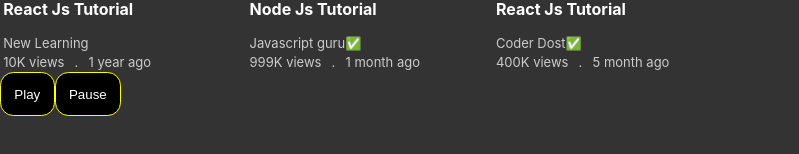
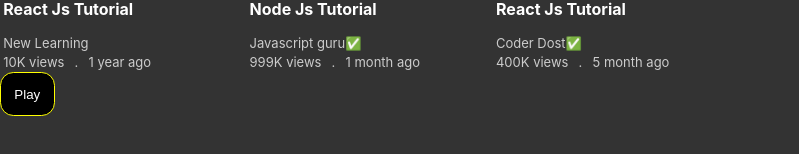
Before and after one commit to adritade3/react-app, a React (Create React App) app: page / in a window 1280 px wide. Shown: the part 160-314 px from the top of the page, without its empty margins (0-799 px from the left). Built offline with nearby package versions, Linux system fonts and the light colour scheme.

Commit message:
updated playbutton js

```diff
--- a/src/App.js
+++ b/src/App.js
@@ -31,14 +31,14 @@ function App() {
         >
           Play
         </PlayButton>
-        <PlayButton
+        {/* <PlayButton
           message="Video stopped"
           onSmash={(msg) => {
             alert(msg);
           }}
         >
           Pause
-        </PlayButton>
+        </PlayButton> */}
       </div>
     </div>
   );
--- a/src/components/PlayButton.js
+++ b/src/components/PlayButton.js
@@ -1,7 +1,8 @@
 import "./PlayButton.css";
 function PlayButton({ children, message, onPlay, onPause }) {
-  let playing = false;
-  const handleClick = () => {
+  let playing = true;
+  const handleClick = (e) => {
+    e.stopPropagation();
     if (playing) onPlay();
     else onPause();
     playing = !playing;
```
